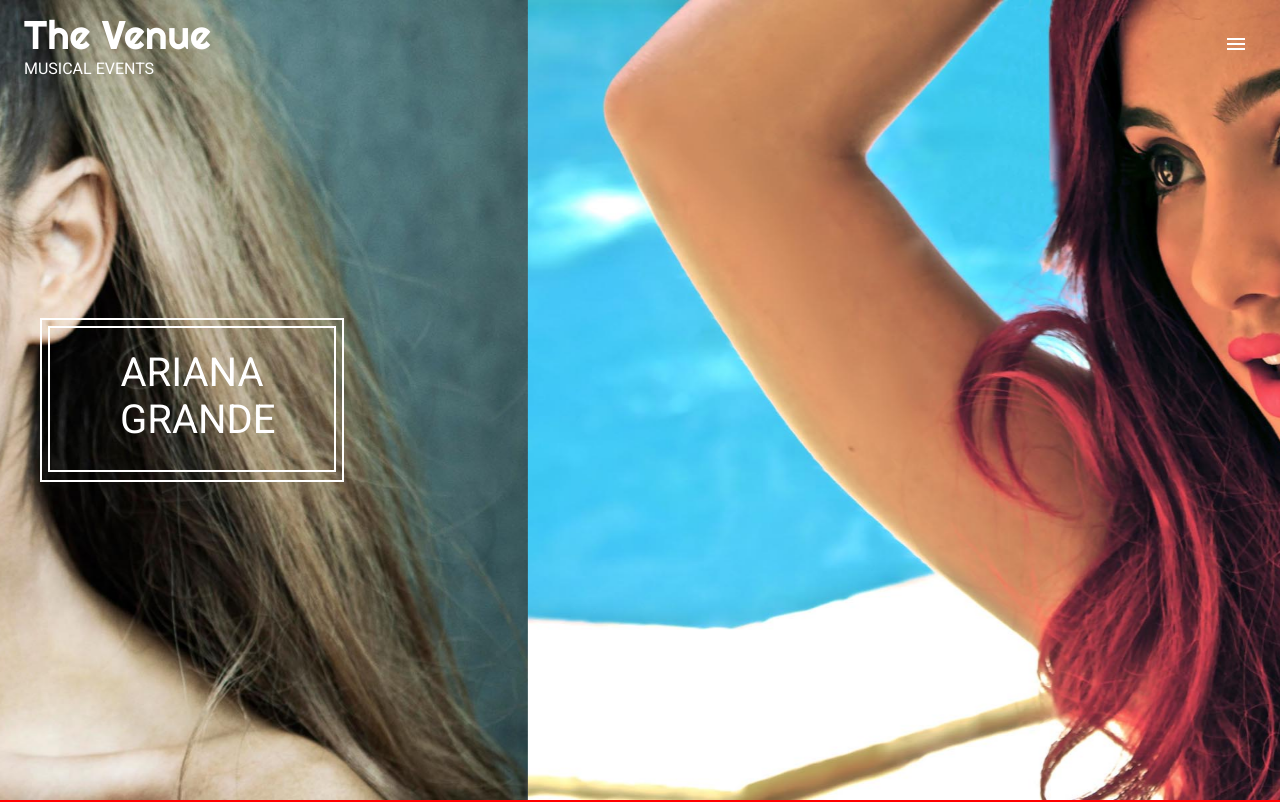
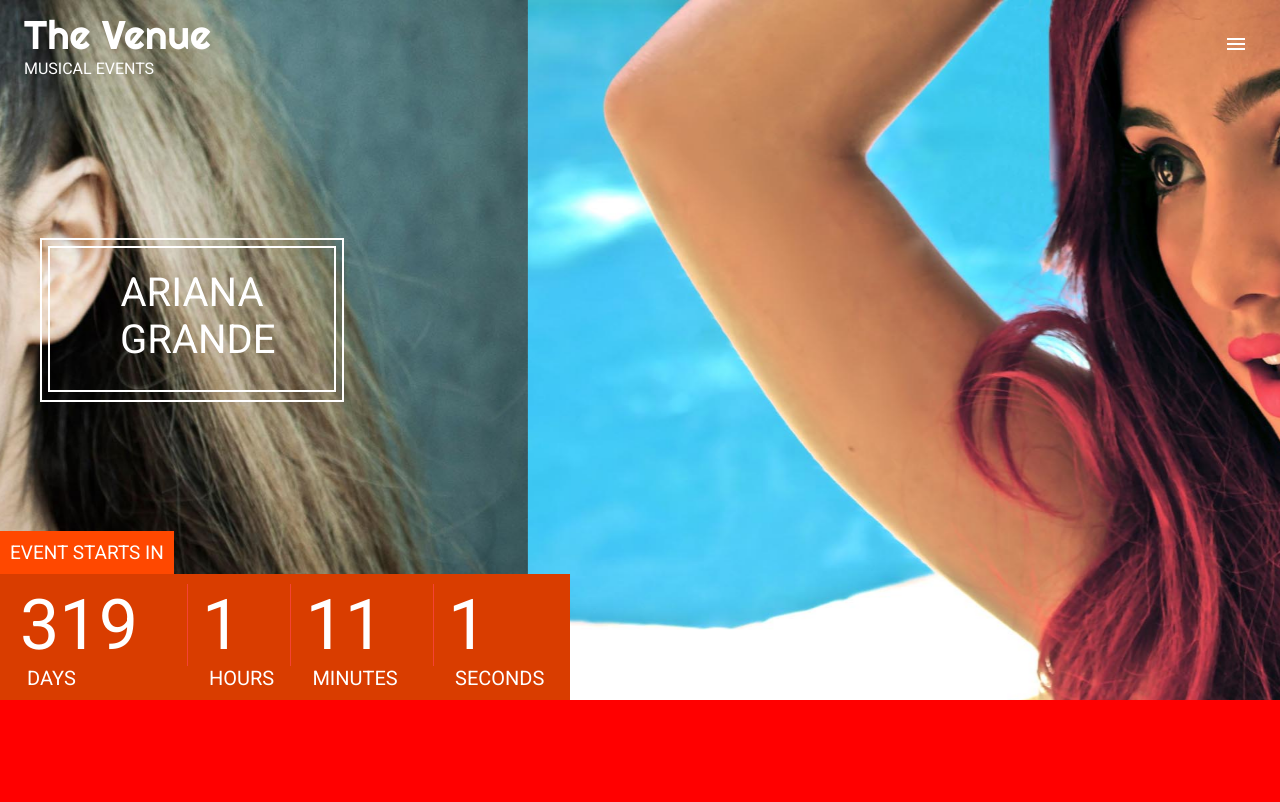
Before and after one commit to gauri-sagane/the-venue, a React (Create React App) app: page / in a window 1280 px wide. Shown: the top 802 px of the page. Built offline with nearby package versions, Linux system fonts and the light colour scheme.

Commit message:
Add Code for Countdown

```diff
--- a/src/components/featured/Carroussel.js
+++ b/src/components/featured/Carroussel.js
@@ -16,7 +16,7 @@
     }
 
     return (
-        <div className='carrousel_wrapper' style={{ height: `${window.innerHeight}px`}}>
+        <div className='carrousel_wrapper' >
             <Slider {...settings}>
                 <div>
                     <div className='carrousel_image' style={{
--- a/src/components/featured/Featured.js
+++ b/src/components/featured/Featured.js
@@ -1,5 +1,6 @@
 import React from 'react';
 import Carroussel from './Carroussel';
+import TimeUntil from './TimeUntil';
 
 function Featured() {
     return (
@@ -10,6 +11,7 @@
                     Ariana Grande
                 </div>
             </div>
+            <TimeUntil />
         </div>
     );
 }
--- /dev/null
+++ b/src/components/featured/TimeUntil.js
@@ -0,0 +1,62 @@
+import React, { useState, useEffect, useCallback} from 'react';
+import { Slide } from 'react-awesome-reveal';
+
+function TimeUntil() {
+
+    const [time, setTime] = useState({
+        days:'0',
+        hours:'0',
+        minutes: '0',
+        seconds: '0'
+    })
+
+    const renderItem = (time, value) => (
+        <div className='countdown_item'>
+            <div className='countdown_time'>
+                {time}
+            </div>
+            <div className='countdown_tag'>
+                {value}
+            </div>
+        </div>
+    )
+
+    const getTimeUntil = useCallback((deadline) => {
+        const time = Date.parse(deadline) - Date.parse(new Date());
+        if(time < 0){
+            console.log("Date passed");
+        }else{
+            const seconds = Math.floor((time/1000)%60);
+            const minutes = Math.floor((time/1000/60)%60);
+            const hours = Math.floor((time/1000)%60);
+            const days = Math.floor((time/(1000*60*60*24)));
+
+            setTime({
+                days,
+                hours,
+                minutes,
+                seconds
+            })
+        }
+    },[])
+
+    useEffect(() => {
+        setInterval(() => getTimeUntil('Nov, 20, 2023, 01:20:00'), 1000)
+    }, [getTimeUntil])
+
+    return (
+        <Slide left delay={500}>
+            <div className='countdown_wrapper'>
+                <div className='countdown_top'>Event starts in</div>
+                <div className='countdown_bottom'>
+                    {renderItem(time.days, 'Days')}
+                    {renderItem(time.hours, 'Hours')}
+                    {renderItem(time.minutes, 'Minutes')}
+                    {renderItem(time.seconds, 'Seconds')}
+                </div>
+            </div>
+        </Slide>
+    );
+}
+
+export default TimeUntil;
--- a/src/resources/styles.css
+++ b/src/resources/styles.css
@@ -96,7 +96,7 @@
 
 .artist_name {
     position: absolute;
-    top: 50%;
+    top: 40%;
     left: 15%;
     width: 300px;
     height: 160px;
```
